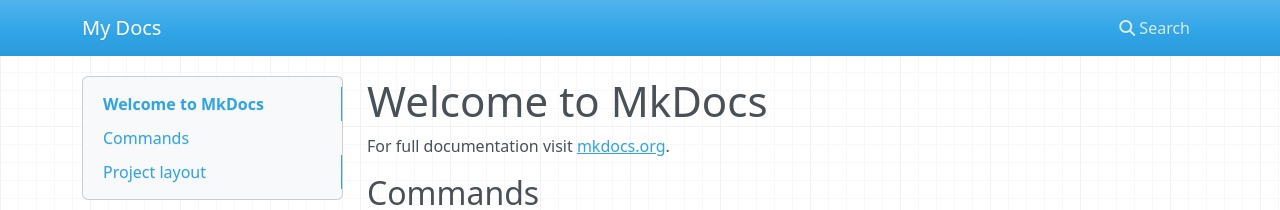
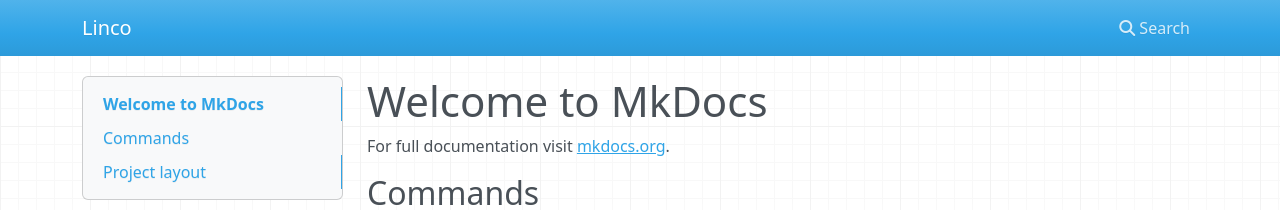
Before and after one commit to linuxcodevserver/linuxcodevserver.github.io, an MkDocs documentation site: the page built from docs/index.md, in a window 1280 px wide. Shown: the top 210 px of the page. Built offline with MkDocs 1.6.1, drawn with Linux system fonts in a browser that asks for light colours; nearby versions of some CDN libraries.

Commit message:
[Check]: 404出る問題

```diff
--- a/mkdocs.yml
+++ b/mkdocs.yml
@@ -1 +1 @@
-site_name: My Docs
+site_name: Linco
```
